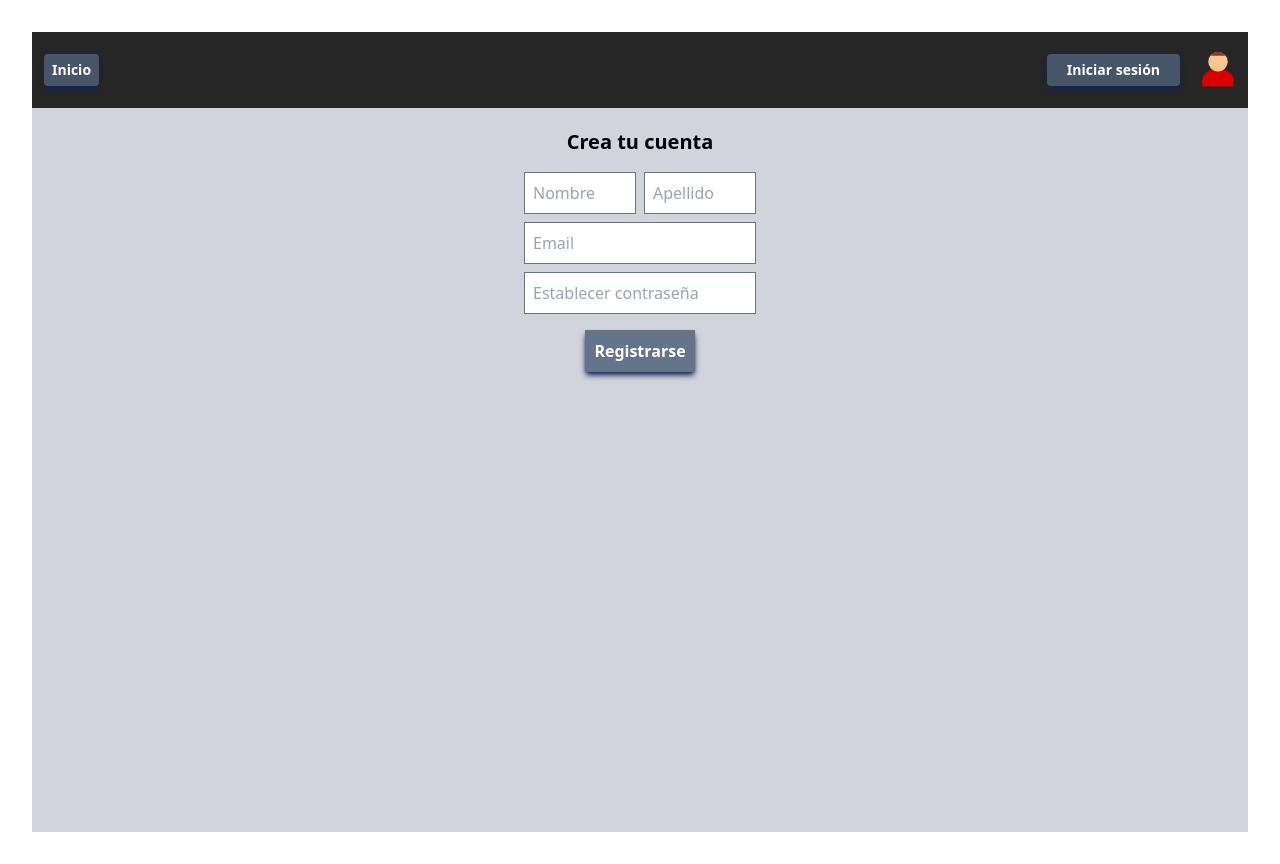
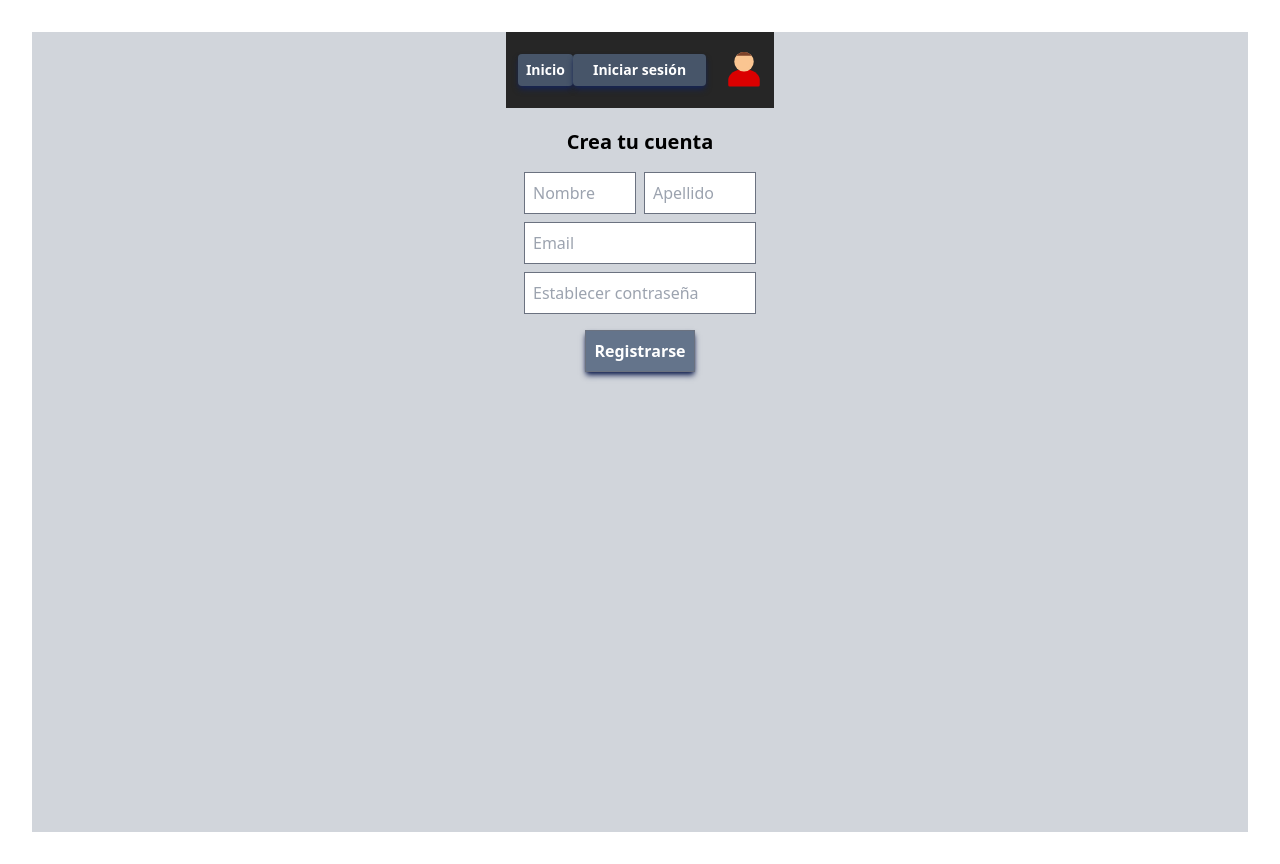
Before and after one commit to carlos-brazon/marketlist, a React (Vite) app: page /checkIn in a window 1280 px wide. Built offline with nearby package versions, Linux system fonts and the light colour scheme; no server answers.

Commit message:
prueba boton eliminar posicion

```diff
--- a/index.html
+++ b/index.html
@@ -1,8 +1,11 @@
-<!doctype html>
+<!DOCTYPE html>
 <html lang="en">
   <head>
     <meta charset="UTF-8" />
-    <link rel="icon" type="image/svg+xml" href="./src/assets/shopping-cart-svgrepo-com.svg" />
+    <link
+      rel="icon"
+      type="image/svg+xml"
+      href="./src/assets/shopping-cart-svgrepo-com.svg" />
     <meta name="viewport" content="width=device-width, initial-scale=1.0" />
     <title>Lista de compras</title>
   </head>
--- a/src/App.jsx
+++ b/src/App.jsx
@@ -37,7 +37,7 @@ function App() {
   }, []);
 
   return (
-    <>
+    <div className="animate-fade flex items-start relative justify-center min-h-screen min-w-min bg-gray-300">
       {loading ? (
         <div className='flex flex-col min-h-screen min-w-min items-center justify-center'>
           <div className="lds-default">
@@ -46,7 +46,7 @@ function App() {
           <div>Cargando...</div>
         </div>
       ) : (
-        <div className='animate-fade flex items-start relative justify-center min-h-screen min-w-min bg-gray-300'>
+        <div className=''>
           <Contex userIn={userIn}>
             <BrowserRouter>
               <Routes>
@@ -61,7 +61,7 @@ function App() {
           </Contex>
         </div>
       )}
-    </>
+    </div>
   );
 }
 
--- a/src/components/Header.jsx
+++ b/src/components/Header.jsx
@@ -11,7 +11,7 @@ import { Avatar, AvatarFallback, AvatarImage } from "@/components/ui/avatar"
 
 
 const Header = () => {
-  const { userIn, danger } = useContext(AllItemsContext);
+  const { userIn, danger, list, setDanger } = useContext(AllItemsContext);
   const [iconUser, setIconUser] = useState(false);
   const [by, setBy] = useState(true);
   const iconRef = useRef(null);
@@ -67,7 +67,10 @@ const Header = () => {
         </div>
       </header>
       <Outlet />
-      <div className={`${danger ? 'min-h-full backdrop-blur-xs w-full bg-neutral-500/40 absolute z-40' : ''}`}></div>
+      {list?.length
+        ? <button onClick={() => setDanger(true)} className={`p-2 font-semibold text-base leading-4 bg-red-600 text-white rounded absolute bottom-0 ${userIn ? '' : 'hidden'}`}>Eliminar lista</button>
+        : ''}
+      {/* <div className={`${danger ? 'min-h-full backdrop-blur-xs w-full bg-neutral-500/40 absolute z-40' : ''}`}>eliminae</div> */}
       <p className={`w-full text-right mb-2 mr-8 ${by && !userIn || 'hidden'}`}><span className='font-bold'>by:</span> Carlos Brazon</p>
     </div>
   );
--- a/src/components/MarketList.jsx
+++ b/src/components/MarketList.jsx
@@ -143,14 +143,14 @@ const MarketList = () => {
 
 
   return (
-    <div className='flex flex-col items-center relative gap-3 h-screen w-screen px-3 pb-10'>
+    <div className='flex flex-col items-center relative gap-3 h-full w-screen px-3 pb-10'>
       <Tags />
       <h1 className='text-center text-xl'>Lista</h1>
       <div className='flex gap-6'>
         <button onClick={() => handleOrder()} className='p-1 bg-yellow-500 rounded text-sm'>Ordenar A-Z</button>
         <button onClick={() => handleUrgente()} className='p-1 bg-yellow-500 rounded text-sm'>Ordenar Urgente</button>
       </div>
-      <ScrollArea className="h-full w-full rounded-md border p-4">
+      <ScrollArea className="h-[400px] w-full rounded-md border p-4">
         {/* <ScrollArea className='flex flex-col gap-0.5 text-xl w-full'> */}
         {list?.length ?
           list?.map((item, index) => {
@@ -182,10 +182,6 @@ const MarketList = () => {
           </AlertDialogFooter>
         </AlertDialogContent>
       </AlertDialog> */}
-
-      {list?.length
-        ? <button onClick={() => setDanger(true)} className={`p-2 font-semibold text-base leading-4 bg-red-600 text-white rounded absolute bottom-0 ${userIn ? '' : 'hidden'}`}>Eliminar lista</button>
-        : ''}
       {danger ? <Danger userIn={userIn} /> : ''}
     </div>
   );
```
